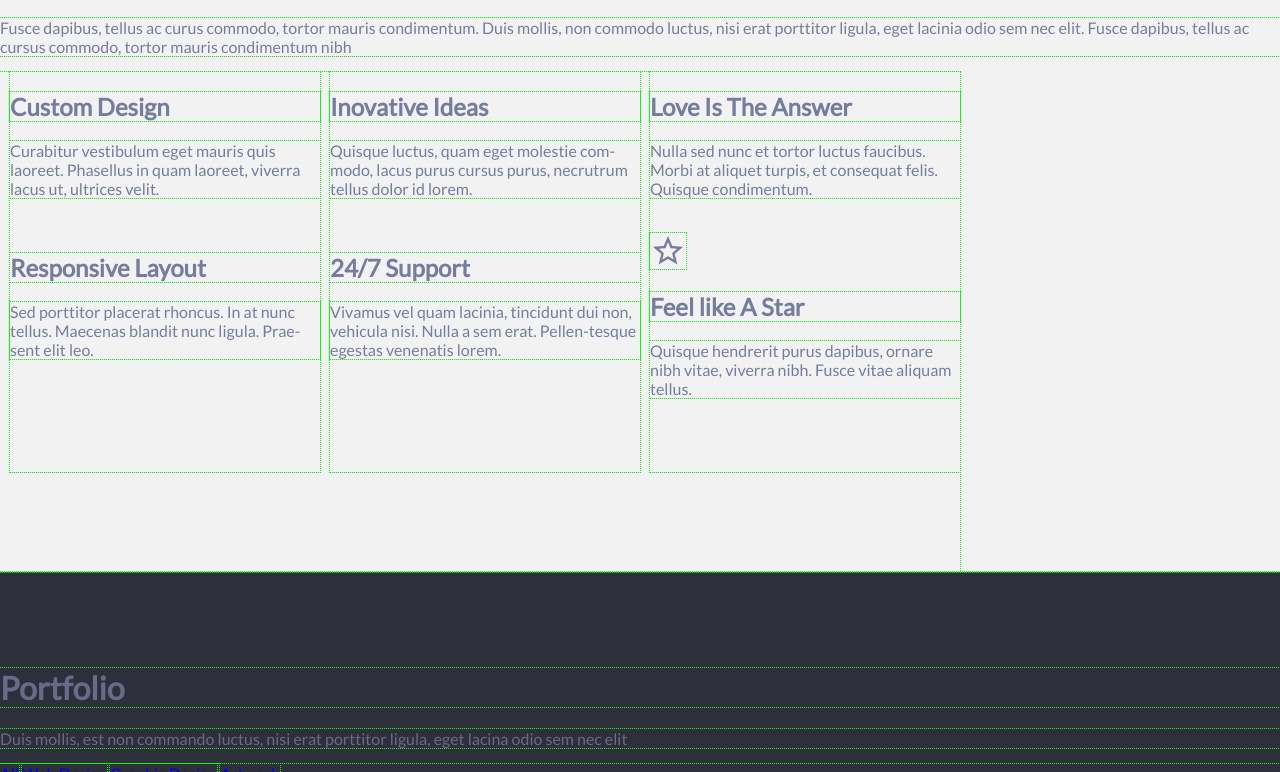
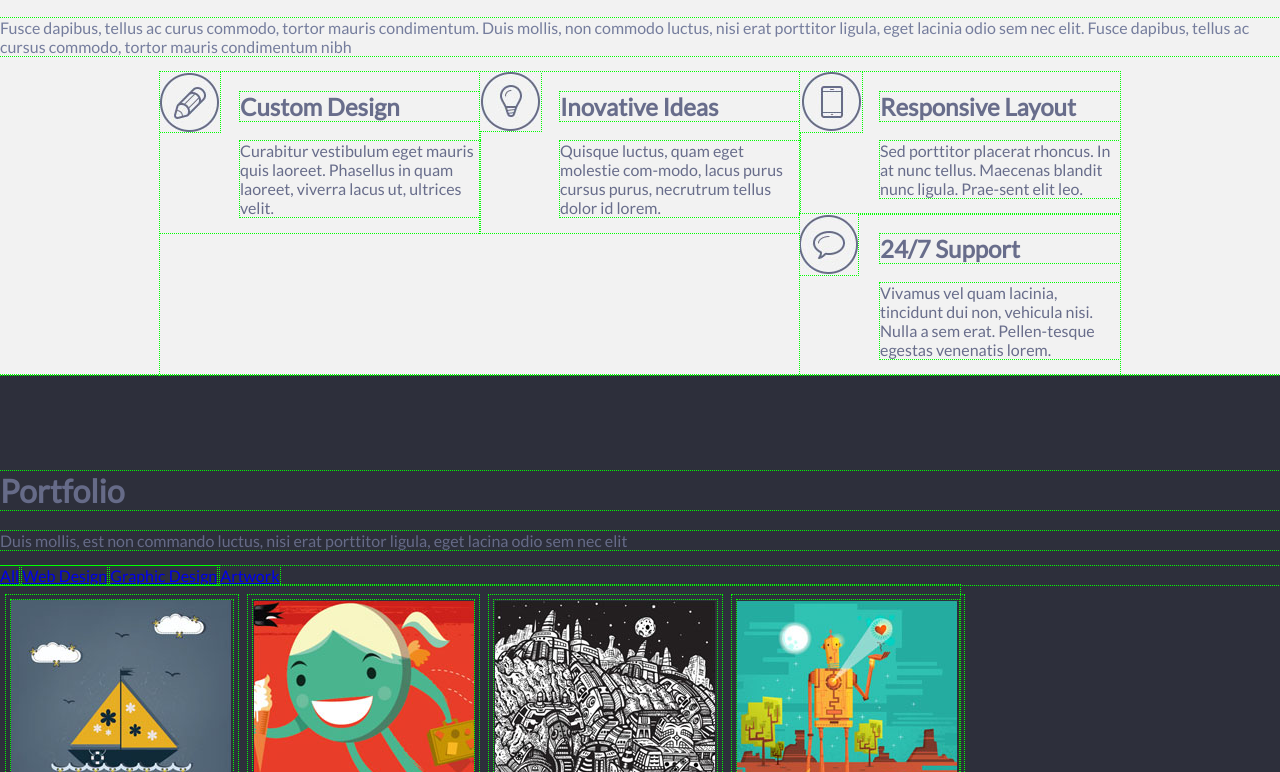
Before and after one commit to BigBenny91/Singolo-Task, a plain HTML site: page index.html in a window 1280 px wide. Shown: the part 682-1454 px from the top of the page. Drawn offline with Linux system fonts and the light colour scheme.

Commit message:
Revised singolo task file

```diff
--- a/index.html
+++ b/index.html
@@ -3,8 +3,7 @@
 <head>
   <title> Singolo </title>
   <link rel="stylesheet" href= "styles.css" />
-  <meta name="viewport" content="width=device-width, initial-scale=1">
-<link href="https://fonts.googleapis.com/icon?family=Material+Icons" rel="stylesheet">
+
 </head>
 
   <body>
@@ -41,46 +40,48 @@
           sem nec elit. Fusce dapibus, tellus ac cursus commodo, tortor mauris condimentum
           nibh
         </p>
-          <div class="flex-container">
-          <div class="flex-item">
+      </div>
+        <div style="max-width:960px; overflow:hidden; margin:auto">
+
+          <div style="width:240px; position:relative; padding-left: 80px; float:left">
+            <img src="img/singolo-full.jpg" style="position:absolute; top:0; left:0" />
             <h2>Custom Design</h2>
             <p>
               Curabitur vestibulum eget mauris quis laoreet. Phasellus in quam
               laoreet, viverra lacus ut, ultrices velit.
             </p>
-            <br>
-            <h2>Responsive Layout</h2>
-            <p>
-              Sed porttitor placerat rhoncus. In at nunc tellus. Maecenas blandit
-              nunc ligula. Prae-sent elit leo.
-            </p>
           </div>
-          <div class="flex-item">
+
+          <div style="width:240px; position:relative; padding-left: 80px; float:left">
+            <img src="img/singolo-lightbulb.jpg" style="position:absolute; top:0; left:0" />
             <h2>Inovative Ideas</h2>
             <p>
               Quisque luctus, quam eget molestie com-modo, lacus purus cursus
               purus, necrutrum tellus dolor id lorem.
             </p>
-            <br>
-            <h2>24/7 Support</h2>
-            <p>
-              Vivamus vel quam lacinia, tincidunt dui non, vehicula nisi. Nulla
-              a sem erat. Pellen-tesque egestas venenatis lorem.
-            </p>
           </div>
-          <div class="flex-item">
-            <h2>Love Is The Answer</h2>
-            <p>
-              Nulla sed nunc et tortor luctus faucibus. Morbi at aliquet turpis, et
-              consequat felis. Quisque condimentum.
-            </p>
-            <br>
-            <i class="material-icons" style="font-size:36px">star_border</i><h2>Feel like A Star</h2>
-            <p>
-              Quisque hendrerit purus dapibus, ornare nibh vitae, viverra nibh.
-              Fusce vitae aliquam tellus.
-            </p>
+              <div style="width:240px; position:relative; padding-left: 80px; float:left">
+                <img src="img/singolo-ipad.jpg" style="position:absolute; top:0; left:0" />
+                <h2>Responsive Layout</h2>
+                <p>
+                  Sed porttitor placerat rhoncus. In at nunc tellus. Maecenas blandit
+                  nunc ligula. Prae-sent elit leo.
+                </p>
+              </div>
+              <div style="width:240px; position:relative; padding-left: 80px; float:left">
+                <img src="img/singolo-spchbubble.jpg" style="position:absolute; top:0; left:0" />
+                <h2>24/7 Support</h2>
+                <p>
+                  Vivamus vel quam lacinia, tincidunt dui non, vehicula nisi. Nulla
+                  a sem erat. Pellen-tesque egestas venenatis lorem.
+                </p>
+              </div>
             </div>
+          </div>
+
+
+
+
           </div>
         </div>
     </div>
--- a/styles.css
+++ b/styles.css
@@ -62,19 +62,6 @@ font-family: 'Lato', sans-serif;
 }
 .note {
   color: #757d9d
-}
-.flex-container {
-  display: 29.0 21.0 -webkit-flex-;
-  display:flex;
-  justify-content: center;
-  max-width: 960px;
-  height: 500px;
-}
-
-.flex-item {
-  width: 920px;
-  height: 400px;
-  margin-left: 10px;
 }
 
 .portfolio {
```
Also changed, not shown: img/singolo-full.jpg (renamed from singolo-full.jpg), img/singolo-heart.jpg (renamed from singolo-heart.jpg), img/singolo-ipad.jpg (renamed from singolo-ipad.jpg), img/singolo-lightbulb.jpg (renamed from singolo-lightbulb.jpg), img/singolo-spchbubble.jpg (renamed from singolo-spchbubble.jpg).
